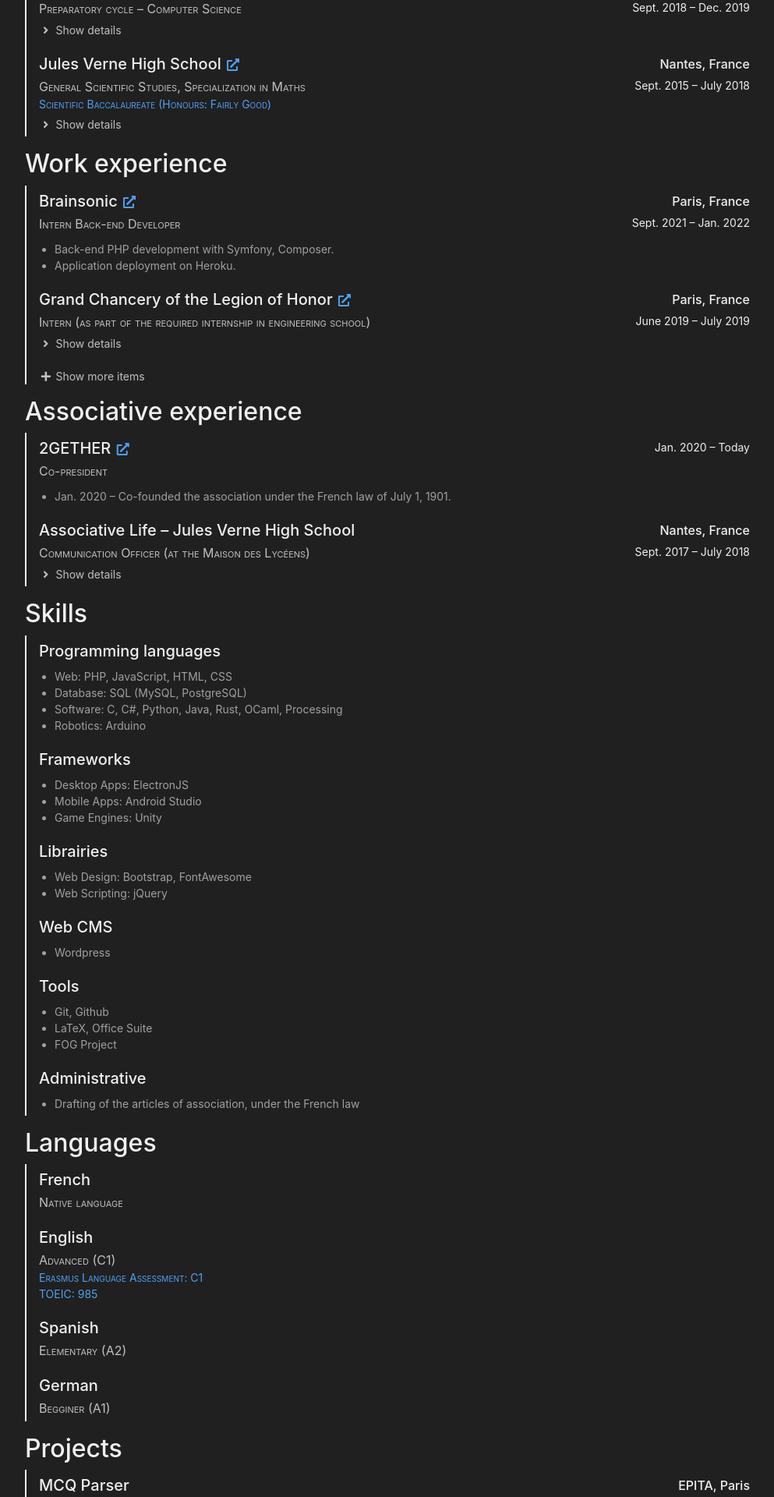
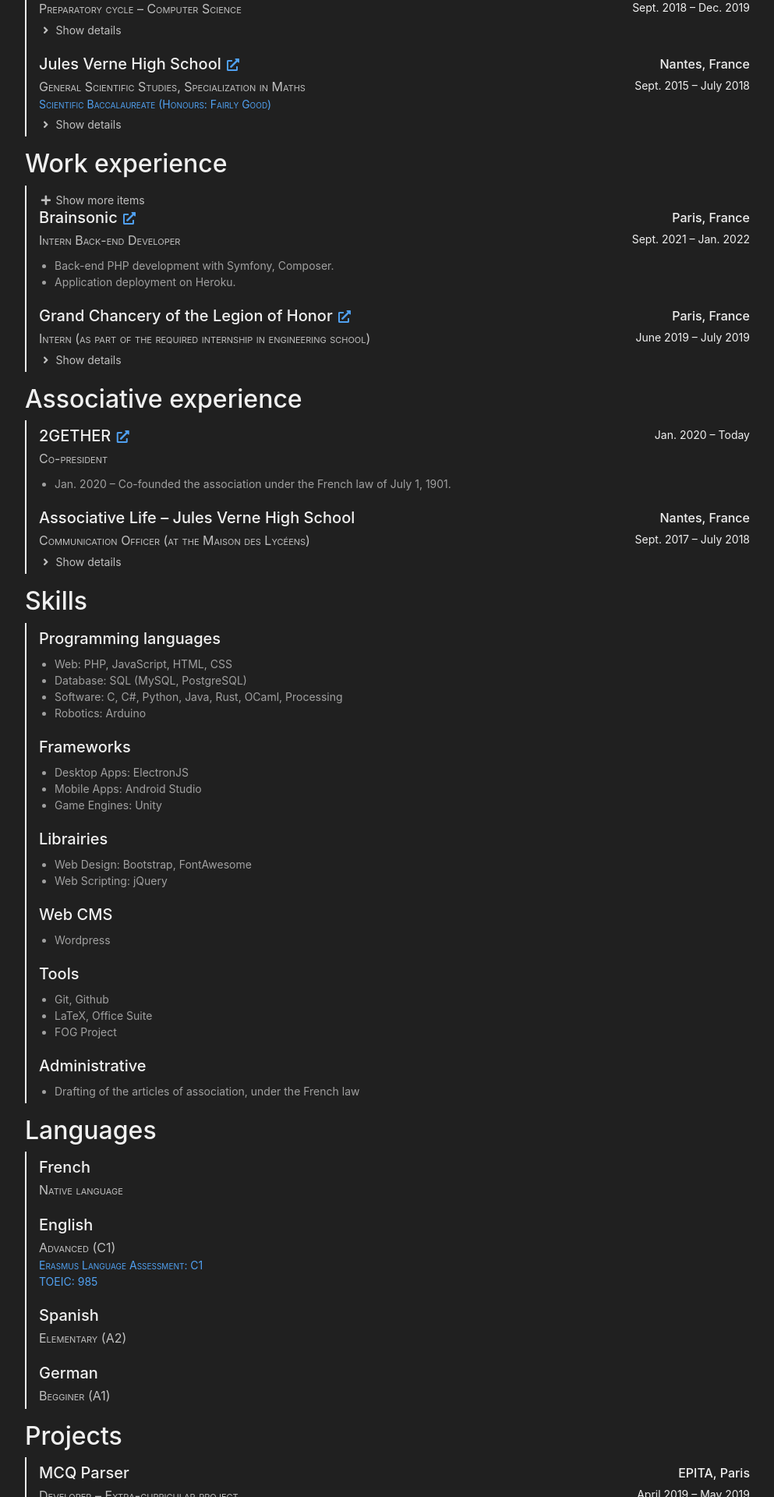
Before and after one commit to matiboux/matiboux.me, a Jekyll site: the page built from cv.html, in a window 1280 px wide. Shown: the part 1140-3060 px from the top of the page at 78% size, without its empty margins (143-1136 px from the left). Built offline with Jekyll 4.4.1, drawn with Linux system fonts in a browser that asks for light colours; nearby versions of some CDN libraries.

Commit message:
Fix toggle links for cv items

```diff
--- a/assets/css/style.css
+++ b/assets/css/style.css
@@ -147,10 +147,9 @@ hr { border-color: rgba(255, 255, 255, .1) }
 #main .cv-items .toggle-btn { display: block; color: #c0c0c0 !important; font-size: 14px }
 @media print { #main .cv-items .toggle-btn { display: none } }
 #main .cv-items .toggle-btn:hover { color: #a0a0a0 !important; text-decoration: none }
-#main .cv-items .toggle { display: none }
 @media not print {
 	#main .cv-items .toggle-btn + .toggle { margin-top: 5px }
-	#main .cv-items .toggle { margin-left: 8px; padding-left: 1rem; border-left: 2px solid #a0a0a0 } }
+	#main .cv-items .item > .content .toggle { margin-left: 8px; padding-left: 1rem; border-left: 2px solid #a0a0a0 } }
 
 #main .cv-items .item {
 	display: flex;
--- a/assets/js/script.js
+++ b/assets/js/script.js
@@ -86,10 +86,10 @@ $(function() {
 		const $this = $(this);
 		const $toggle = $this.parent().children('.toggle')
 		if ($toggle.css('display') === 'none') {
-			$toggle.show();
+			$toggle.css('display', '');
 			$this.html($this.attr('data-text-toggle-off'));
 		} else {
-			$toggle.hide();
+			$toggle.css('display', 'none');
 			$this.html($this.attr('data-text-toggle-on'));
 		}
 	});
--- a/cv.html
+++ b/cv.html
@@ -84,7 +84,7 @@ container_class: mw-lg
 					data-text-toggle-off="<i class=&quot;fas fa-angle-down fa-fw&quot;></i> Hide details">
 				<i class="fas fa-ellipsis-h fa-fw"></i> Loading...
 			</div>
-			<div class="description toggle">
+			<div class="description toggle" style="display: none">
 				<p><i class="fas fa-info-circle fa-fw"></i> Reduced and mandatory curriculum replacing studies abroad, because of the COVID-19 pandemic.</p>
 				<h6><i class="fas fa-university fa-fw"></i> Curriculum:</h6>
 				<ul>
@@ -111,7 +111,7 @@ container_class: mw-lg
 					data-text-toggle-off="<i class=&quot;fas fa-angle-down fa-fw&quot;></i> Hide details">
 				<i class="fas fa-ellipsis-h fa-fw"></i> Loading...
 			</div>
-			<div class="description toggle">
+			<div class="description toggle" style="display: none">
 				<p><i class="fas fa-info-circle fa-fw"></i> Semester fully completed despite EPITA's decision to replace it with their own curriculum (see above).</p>
 				<h6><i class="fas fa-university fa-fw"></i> Curriculum:</h6>
 				<ul>
@@ -141,7 +141,7 @@ container_class: mw-lg
 					data-text-toggle-off="<i class=&quot;fas fa-angle-down fa-fw&quot;></i> Hide details">
 				<i class="fas fa-ellipsis-h fa-fw"></i> Loading...
 			</div>
-			<div class="description toggle">
+			<div class="description toggle" style="display: none">
 				<h6><i class="fas fa-university fa-fw"></i> Curriculum:</h6>
 				<ul>
 					<li>Computing: Algorithms, Programming, Computer Architecture</li>
@@ -180,7 +180,7 @@ container_class: mw-lg
 					data-text-toggle-off="<i class=&quot;fas fa-angle-down fa-fw&quot;></i> Hide details">
 				<i class="fas fa-ellipsis-h fa-fw"></i> Loading...
 			</div>
-			<div class="description toggle">
+			<div class="description toggle" style="display: none">
 				<h6><i class="fas fa-university fa-fw"></i> Curriculum:</h6>
 				<ul>
 					<li>Scientific studies: Maths, Physics, Chemistry, Biology</li>
@@ -206,6 +206,11 @@ container_class: mw-lg
 
 <h2>Work experience</h2>
 <div class="cv-items">
+	<div class="toggle-btn"
+			data-text-toggle-on="<i class=&quot;fas fa-plus fa-fw&quot;></i> Show more items"
+			data-text-toggle-off="<i class=&quot;fas fa-minus fa-fw&quot;></i> Hide items">
+		<i class="fas fa-ellipsis-h fa-fw"></i> Loading...
+	</div>
 	<div class="item">
 		<div class="content">
 			<h4>
@@ -235,7 +240,7 @@ container_class: mw-lg
 					data-text-toggle-off="<i class=&quot;fas fa-angle-down fa-fw&quot;></i> Hide details">
 				<i class="fas fa-ellipsis-h fa-fw"></i> Loading...
 			</div>
-			<div class="description toggle">
+			<div class="description toggle" style="display: none">
 				<ul>
 					<li>Discovery of the IT sector at work and the maintenance of IT equipment.</li>
 					<li>Discovery of IT in offices and schools, and challenges associated with it.</li>
@@ -248,13 +253,7 @@ container_class: mw-lg
 			<p class="date">June 2019 – July 2019</p>
 		</div>
 	</div>
-	<div class="toggle-btn"
-			data-text-toggle-on="<i class=&quot;fas fa-plus fa-fw&quot;></i> Show more items"
-			data-text-toggle-off="<i class=&quot;fas fa-minus fa-fw&quot;></i> Hide items">
-		<i class="fas fa-ellipsis-h fa-fw"></i> Loading...
-	</div>
-	<div class="toggle">
-		<div class="item">
+	<div class="item toggle" style="display: none">
 		<div class="content">
 			<h4>Natrox Group</h4>
 			<p class="position">Technical Director & Developer on projects</p>
@@ -263,7 +262,7 @@ container_class: mw-lg
 				data-text-toggle-off="<i class=&quot;fas fa-angle-down fa-fw&quot;></i> Hide details">
 				<i class="fas fa-ellipsis-h fa-fw"></i> Loading...
 			</div>
-				<div class="description toggle">
+			<div class="description toggle" style="display: none">
 				<ul>
 					<li>March 2015 – Natropic's: Image hosting service.</li>
 					<li>Nov. 2015 – Natrox Cloud: File hosting service.</li>
@@ -275,7 +274,7 @@ container_class: mw-lg
 			<p class="date">March 2015 – 2016</p>
 		</div>
 	</div>
-		<div class="item">
+	<div class="item toggle" style="display: none">
 		<div class="content">
 			<h4>Gfi Informatique Ouest</h4>
 			<p class="position">Intern (as part of the required internship in middle school)</p>
@@ -284,7 +283,7 @@ container_class: mw-lg
 				data-text-toggle-off="<i class=&quot;fas fa-angle-down fa-fw&quot;></i> Hide details">
 				<i class="fas fa-ellipsis-h fa-fw"></i> Loading...
 			</div>
-				<div class="description toggle">
+			<div class="description toggle" style="display: none">
 				<ul>
 					<li>Discovery of a large company in the digital sector.</li>
 					<li>Discovery of its administrative, commercial and IT services.</li>
@@ -296,7 +295,7 @@ container_class: mw-lg
 			<p class="date">Fev. 2015</p>
 		</div>
 	</div>
-		<div class="item">
+	<div class="item toggle" style="display: none">
 		<div class="content">
 			<h4>Sensipode</h4>
 			<p class="position">Intern (as part of the required internship in middle school)</p>
@@ -305,7 +304,7 @@ container_class: mw-lg
 				data-text-toggle-off="<i class=&quot;fas fa-angle-down fa-fw&quot;></i> Hide details">
 				<i class="fas fa-ellipsis-h fa-fw"></i> Loading...
 			</div>
-				<div class="description toggle">
+			<div class="description toggle" style="display: none">
 				<ul>
 					<li>Discovery of a start-up specialized in web design.</li>
 					<li>Development of HTML/JavaScript animation modules.</li>
@@ -315,7 +314,6 @@ container_class: mw-lg
 		<div class="meta">
 			<p class="location">Nantes, France</p>
 			<p class="date">Fev. 2015</p>
-			</div>
 		</div>
 	</div>
 </div>
@@ -346,7 +344,7 @@ container_class: mw-lg
 					data-text-toggle-off="<i class=&quot;fas fa-angle-down fa-fw&quot;></i> Hide details">
 				<i class="fas fa-ellipsis-h fa-fw"></i> Loading...
 			</div>
-			<div class="description toggle">
+			<div class="description toggle" style="display: none">
 				<ul>
 					<li>
 						Feb. 2017 – Development of an unofficial portal and web platform: LJV.fr
```
Lines whose indentation alone changed are shown as unchanged.
